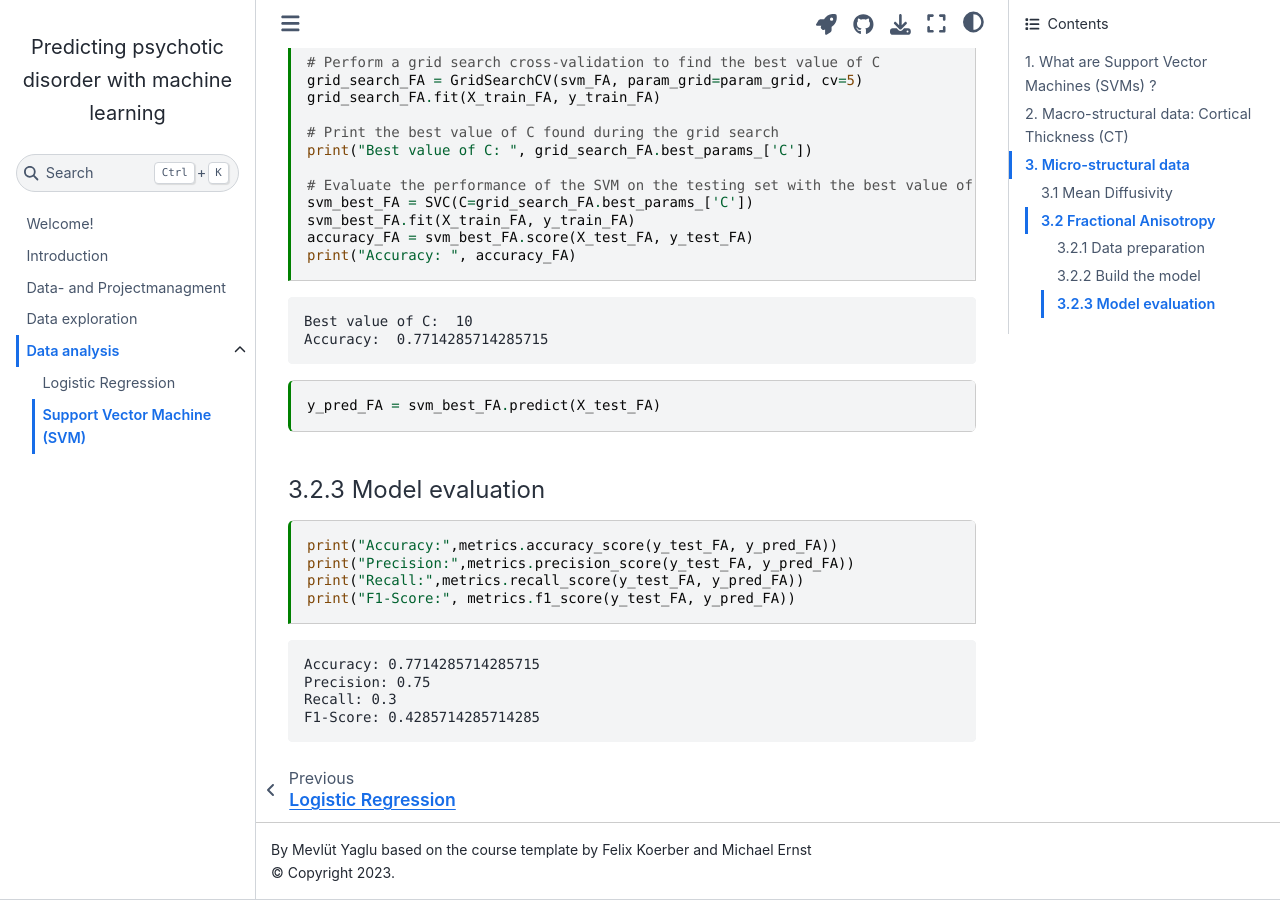
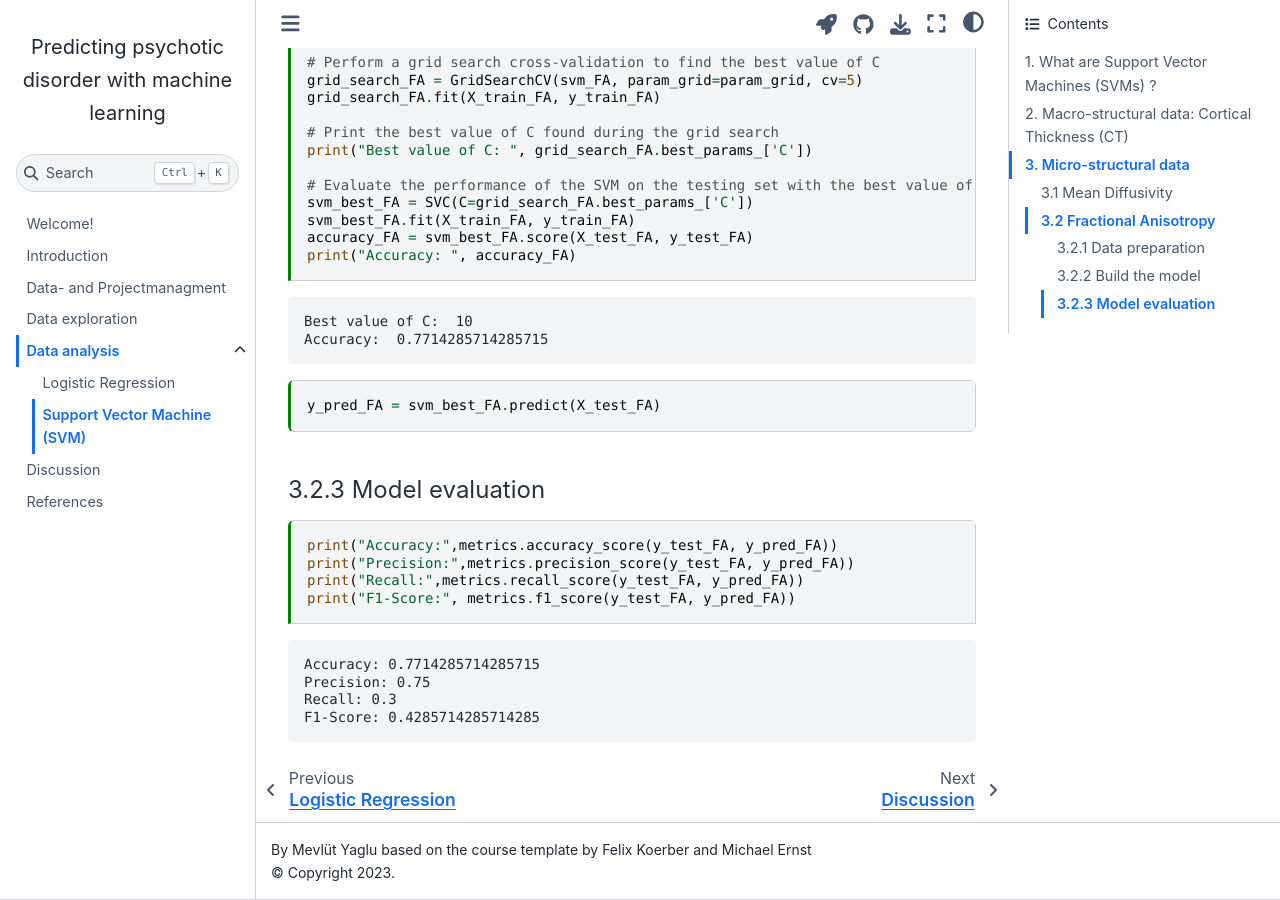
Before and after one commit to mello-y/MSc5_research_project, a Jupyter Book: the page built from content/code/SVM.ipynb, in a window 1280 px wide and 900 px high, scrolled down 9040 px. Built offline with Jupyter Book 1.0.4 settings and Sphinx 7.4.7 and the Sphinx Book theme 1.1.4, drawn with Linux system fonts in a browser that asks for light colours; pages that are not in the unit, such as notebooks, are missing from menus; some of the changed lines change nothing that is shown.

Commit message:
fixed typos

```diff
--- a/content/_toc.yml
+++ b/content/_toc.yml
@@ -8,12 +8,12 @@ chapters:
   sections:
   - file: code/Data_analysis.ipynb
   - file: code/SVM.ipynb
-- file: general_information/open_lab_notebook
+- file: content/open_lab_notebook
   sections:
   - file: open_lab_notebook/November.md
   - file: open_lab_notebook/December.md
   - file: open_lab_notebook/January.md
   - file: open_lab_notebook/February.md
   - file: open_lab_notebook/March.md
-- file: Discussion.md
-- file: References.md
+- file: general_information/Discussion.md
+- file: general_information/References.md
```
